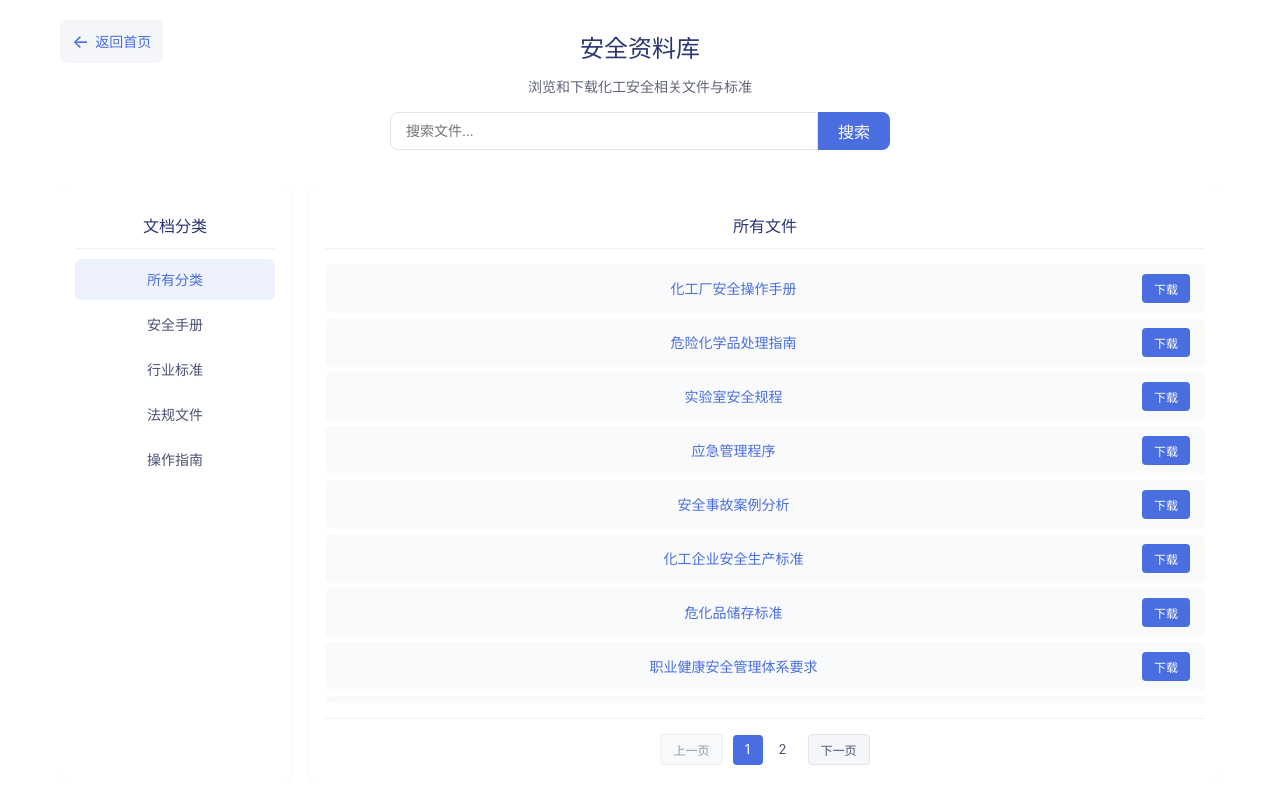
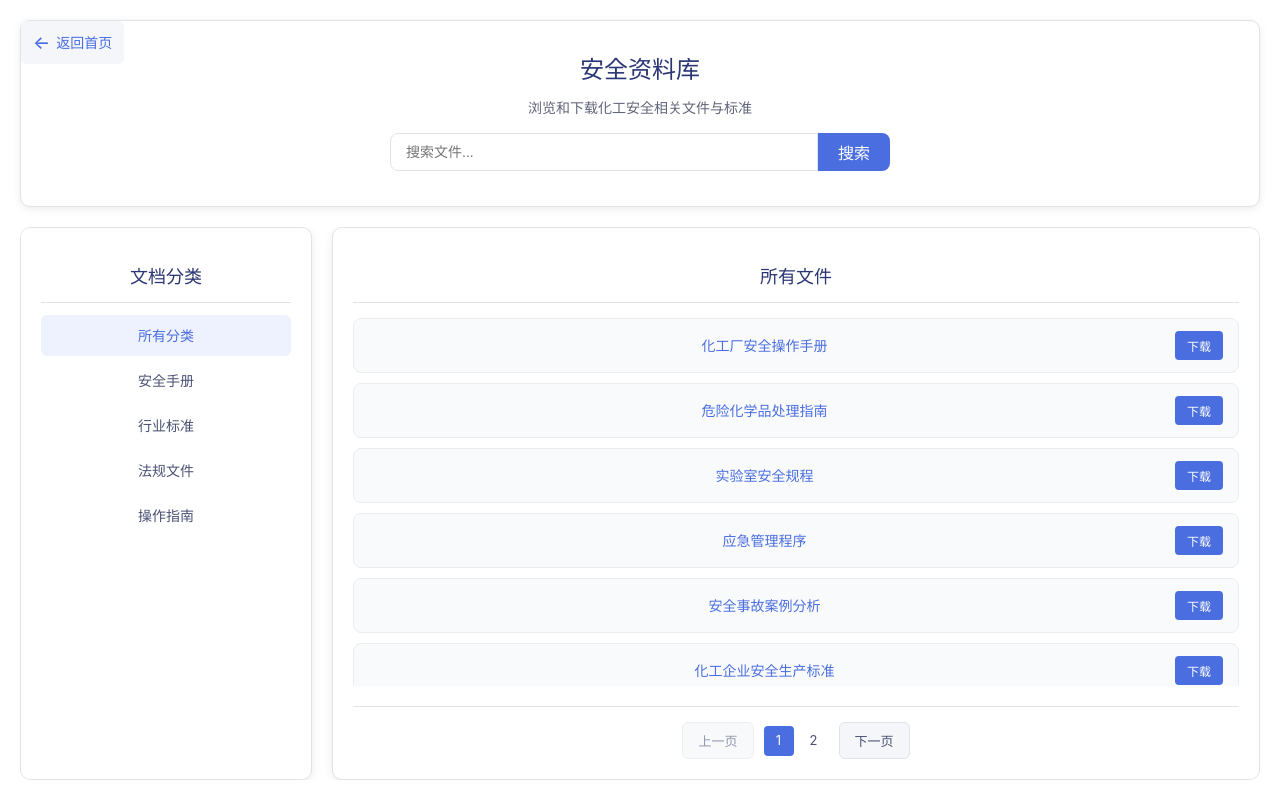
Before and after one commit to rainywon/chemical_ai, a Vue app: page /files in a window 1280 px wide. Built offline with nearby package versions, Linux system fonts and the light colour scheme.

Commit message:
# Please enter the commit message for your changes. Lines starting     # with '#' will be ignored, and an empty message aborts the commit.     #     # On branch main     # Your branch is up to date with 'origin/main'.     #     # Changes to be committed:     #	modified:   src/views/Files.vue     #

```diff
--- a/src/views/Files.vue
+++ b/src/views/Files.vue
@@ -240,7 +240,7 @@ const downloadFile = (file) => {
 
 <style scoped>
 .files-container {
-  max-width: 1200px;
+  max-width: 1400px;
   margin: 0 auto;
   padding: 20px;
   height: 100vh;
@@ -253,7 +253,12 @@ const downloadFile = (file) => {
 .files-header {
   margin-bottom: 20px;
   text-align: center;
-  position: relative; /* 为返回按钮的绝对定位添加相对定位容器 */
+  position: relative;
+  border: 1px solid #e0e3e7;
+  border-radius: 10px;
+  padding: 20px;
+  background-color: #ffffff;
+  box-shadow: 0 2px 8px rgba(0, 0, 0, 0.08);
 }
 
 /* 返回按钮样式 */
@@ -334,26 +339,28 @@ const downloadFile = (file) => {
   display: flex;
   gap: 20px;
   flex: 1;
-  overflow: hidden; /* 防止出现垂直滚动条 */
+  overflow: hidden;
+  border-radius: 10px;
 }
 
 /* 左侧分类栏样式 */
 .category-sidebar {
-  width: 200px;
+  width: 250px;
   flex-shrink: 0;
   background: white;
-  border-radius: 8px;
-  padding: 15px;
-  box-shadow: 0 1px 5px rgba(0, 0, 0, 0.05);
-  overflow-y: auto; /* 如果分类很多，允许垂直滚动 */
+  border-radius: 10px;
+  padding: 20px;
+  box-shadow: 0 2px 10px rgba(0, 0, 0, 0.08);
+  overflow-y: auto;
+  border: 1px solid #e0e3e7;
 }
 
 .sidebar-title {
-  font-size: 16px;
+  font-size: 18px;
   color: #2b3674;
-  padding-bottom: 10px;
-  margin-bottom: 10px;
-  border-bottom: 1px solid #f0f1f5;
+  padding-bottom: 12px;
+  margin-bottom: 12px;
+  border-bottom: 1px solid #e0e3e7;
 }
 
 .category-list {
@@ -386,27 +393,28 @@ const downloadFile = (file) => {
 .files-content {
   flex: 1;
   background: white;
-  border-radius: 8px;
-  padding: 15px;
-  box-shadow: 0 1px 5px rgba(0, 0, 0, 0.05);
+  border-radius: 10px;
+  padding: 20px;
+  box-shadow: 0 2px 10px rgba(0, 0, 0, 0.08);
   display: flex;
   flex-direction: column;
-  overflow: hidden; /* 防止内容溢出 */
+  overflow: hidden;
+  border: 1px solid #e0e3e7;
 }
 
 .content-title {
-  font-size: 16px;
+  font-size: 18px;
   color: #2b3674;
   margin-bottom: 15px;
-  padding-bottom: 10px;
-  border-bottom: 1px solid #f0f1f5;
+  padding-bottom: 12px;
+  border-bottom: 1px solid #e0e3e7;
 }
 
 .files-table {
   display: flex;
   flex-direction: column;
   gap: 5px;
-  overflow-y: auto; /* 文件过多时允许垂直滚动 */
+  overflow-y: auto;
   flex: 1;
 }
 
@@ -414,10 +422,12 @@ const downloadFile = (file) => {
   display: flex;
   align-items: center;
   justify-content: space-between;
-  padding: 10px 15px;
-  border-radius: 6px;
+  padding: 12px 15px;
+  border-radius: 8px;
   background: #f9fafc;
   transition: all 0.2s ease;
+  border: 1px solid #eaecf0;
+  margin-bottom: 5px;
 }
 
 .file-row:hover {
@@ -474,17 +484,17 @@ const downloadFile = (file) => {
   display: flex;
   align-items: center;
   justify-content: center;
-  margin-top: 15px;
+  margin-top: 20px;
   padding-top: 15px;
-  border-top: 1px solid #f0f1f5;
+  border-top: 1px solid #e0e3e7;
 }
 
 .page-btn {
-  padding: 6px 12px;
+  padding: 8px 15px;
   background: #f5f6fa;
   border: 1px solid #e0e3e7;
-  border-radius: 4px;
-  font-size: 12px;
+  border-radius: 6px;
+  font-size: 13px;
   cursor: pointer;
   transition: all 0.2s ease;
   color: #4a5173;
@@ -532,6 +542,7 @@ const downloadFile = (file) => {
   .files-container {
     height: 100%;
     padding: 15px;
+    max-width: 100%;
   }
 
   .main-content {
```
